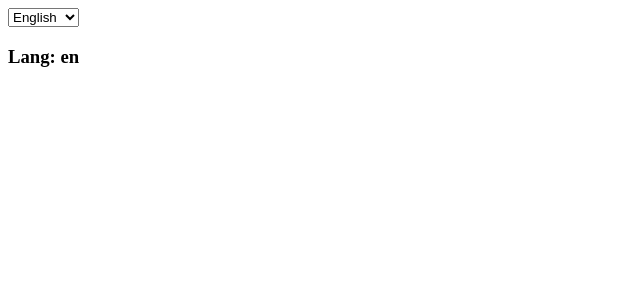
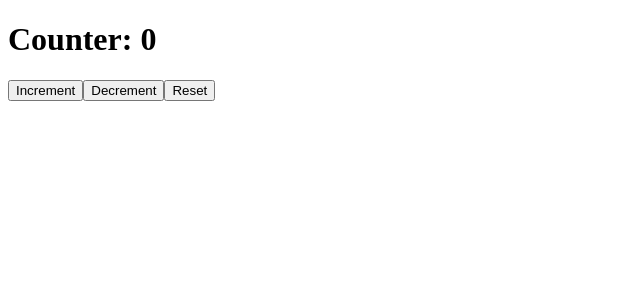
Before and after one commit to MonicaMolini/Develhope-React, a React (Create React App) app: page / in a window 1280 px wide. Shown: the top 300 px of the page, without its empty margins (0-640 px from the left). Built offline with nearby package versions, Linux system fonts and the light colour scheme.

Commit message:
exercise useCallback

```diff
--- a/src/components/App.js
+++ b/src/components/App.js
@@ -1,27 +1,11 @@
 import React from "react";
-import { LanguageContext } from "./LanguageContext";
-import { useState } from "react";
-
-import DisplayLanguage from "./DisplayLanguage";
+import Counter from "./Counter";
 
 export default function App() {
-  const [language, setLanguage] = useState("en");
-
-  function handleChangeLanguage(event) {
-    setLanguage(event.target.value);
-  }
 
   return (
     <div>
-      <select value={language} onChange={handleChangeLanguage}>
-        <option value="en">English</option>
-        <option value="it">Italiano</option>
-        <option value="de">Deutsch</option>
-        <option value="es">Español</option>
-      </select>
-      <LanguageContext.Provider value={language}>
-        <DisplayLanguage />
-      </LanguageContext.Provider>
+      <Counter initialValue={0} />
     </div>
   );
 }
--- a/src/components/Counter.js
+++ b/src/components/Counter.js
@@ -1,15 +1,15 @@
 import React from "react";
-import { useCounter } from "./hooks/useCounter";
+import useCounter from "./hooks/useCounter";
 
 export default function Counter() {
-  const { increment, decrement, reset, count } = useCounter();
+  const { onIncrement, onDecrement, onReset, count } = useCounter();
 
   return (
     <div>
     <h1>Counter: {count}</h1>
-    <button onClick={increment}>Increment</button>
-    <button onClick={decrement}>Decrement</button>
-    <button onClick={reset}>Reset</button>
+    <button onClick={onIncrement}>Increment</button>
+    <button onClick={onDecrement}>Decrement</button>
+    <button onClick={onReset}>Reset</button>
   </div>
   )
 }
--- a/src/components/hooks/useCounter.js
+++ b/src/components/hooks/useCounter.js
@@ -1,24 +1,25 @@
 import { useState } from "react";
+import { useCallback} from "react";
 
-export function useCounter(initialValue = 0) {
+export default function useCounter(initialValue = 0) {
   const [count, setCount] = useState(initialValue);
 
-  function increment() {
+  const handleIncrement = useCallback(() => {
     setCount((count) => count + 1);
-  }
+  }, []);
 
-  function decrement() {
+  const handleDecrement = useCallback(() => {
     setCount((count) => count - 1);
-  }
+  }, []);
 
-  function reset() {
+  const handleReset = useCallback(() => {
     setCount(initialValue);
-  }
+  }, [initialValue]);
 
   return {
-    increment,
-    decrement,
-    reset,
     count,
+    onIncrement: handleIncrement,
+    onDecrement: handleDecrement,
+    onReset: handleReset,
   };
 }
```
